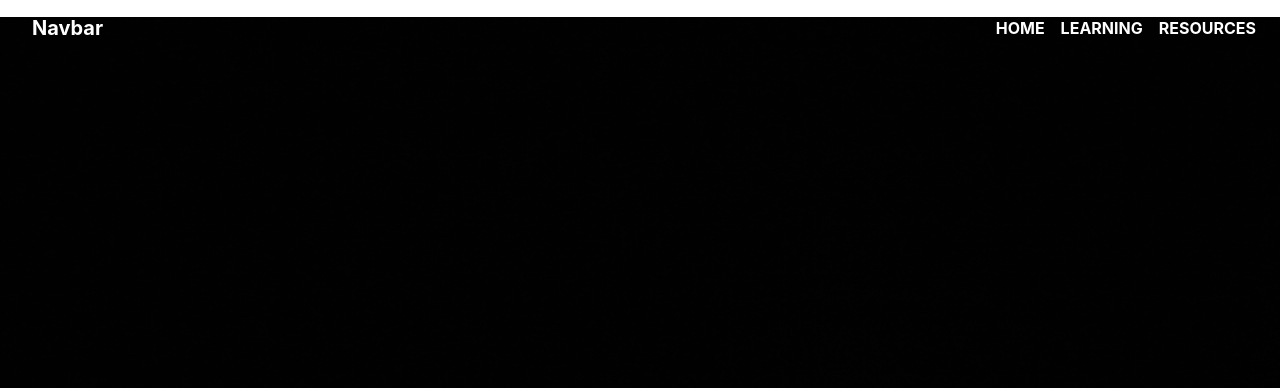
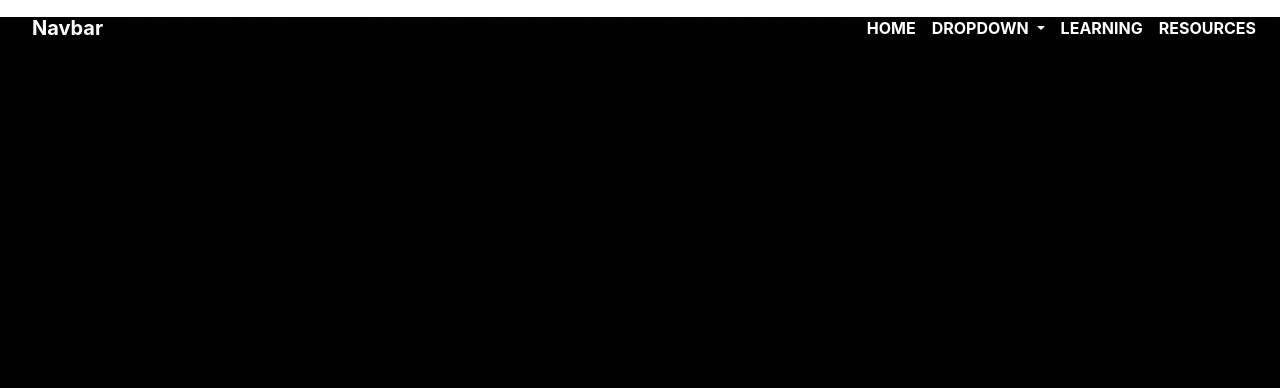
Before and after one commit to vaughn808/Flask-Template, a Flask app: page / in a window 1280 px wide. Shown: the top 388 px of the page. Run offline with Flask 2, Linux system fonts and the light colour scheme; some libraries are stand-ins or nearby versions.

Commit message:
Added drop down to navbar

```diff
--- a/templates/layout.html
+++ b/templates/layout.html
@@ -26,6 +26,17 @@
                     <li id="home" class="nav-item">
                       <a class="nav-link" href="/">Home <span class="sr-only">(current)</span></a>
                     </li>
+                    <li class="nav-item dropdown">
+                        <a class="nav-link dropdown-toggle" href="#" id="navbarDropdown" role="button" data-toggle="dropdown" aria-haspopup="true" aria-expanded="false">
+                          Dropdown
+                        </a>
+                        <div class="dropdown-menu" aria-labelledby="navbarDropdown">
+                          <a class="dropdown-item" href="#">Action</a>
+                          <a class="dropdown-item" href="#">Another action</a>
+                          <div class="dropdown-divider"></div>
+                          <a class="dropdown-item" href="#">Something else here</a>
+                        </div>
+                    </li>
                     <li id="learn" class="nav-item">
                       <a class="nav-link" href="/learning">Learning</a>
                     </li>
@@ -49,6 +60,17 @@
                     <li id="home" class="nav-item">
                       <a class="nav-link" href="/">Home <span class="sr-only">(current)</span></a>
                     </li>
+                    <li class="nav-item dropdown">
+                        <a class="nav-link dropdown-toggle" href="#" id="navbarDropdown" role="button" data-toggle="dropdown" aria-haspopup="true" aria-expanded="false">
+                          Dropdown
+                        </a>
+                        <div class="dropdown-menu" aria-labelledby="navbarDropdown">
+                          <a class="dropdown-item" href="#">Action</a>
+                          <a class="dropdown-item" href="#">Another action</a>
+                          <div class="dropdown-divider"></div>
+                          <a class="dropdown-item" href="#">Something else here</a>
+                        </div>
+                    </li>
                     <li id="learn" class="nav-item">
                       <a class="nav-link" href="/learning">Learning</a>
                     </li>
```
